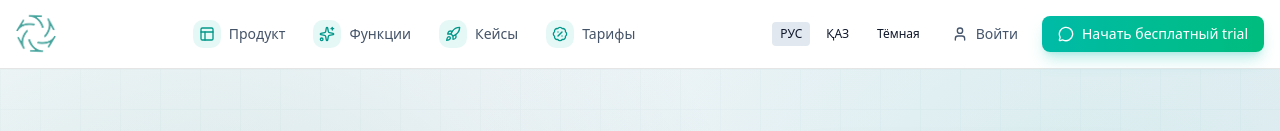
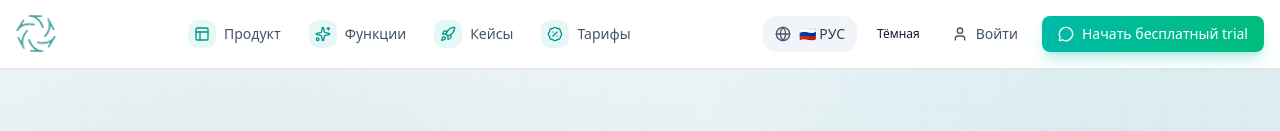
Before and after one commit to Ali-Fayzullaev/raycon, a Next.js app: page / in a window 1280 px wide. Shown: the top 131 px of the page. Built offline with nearby package versions, Linux system fonts and the light colour scheme.

Commit message:
improve LanguageSwitcher compo

```diff
--- a/src/app/components/common/LanguageSwitcher.tsx
+++ b/src/app/components/common/LanguageSwitcher.tsx
@@ -1,31 +1,103 @@
 "use client";
 import React from "react";
 import { useI18n } from "@/providers/I18nProvider";
+import { motion, AnimatePresence } from "framer-motion";
+import { Languages, Globe } from "lucide-react";
 
 export default function LanguageSwitcher() {
   const { lang, setLang, t } = useI18n();
+  const [isOpen, setIsOpen] = React.useState(false);
+
+  const languages = [
+    { code: "ru", label: t("lang_ru"), flag: "🇷🇺" },
+    { code: "kk", label: t("lang_kk"), flag: "🇰🇿" }
+  ];
+
+  const currentLang = languages.find(l => l.code === lang);
+
   return (
-    <div className="flex items-center gap-2 text-xs">
-      <button
-        onClick={() => setLang("ru")}
-        className={`px-2 py-1 rounded ${
-          lang === "ru"
-            ? "bg-slate-200 dark:bg-slate-700"
-            : "hover:bg-slate-100 dark:hover:bg-slate-800"
-        }`}
+    <div className="relative">
+      <motion.button
+        onClick={() => setIsOpen(!isOpen)}
+        className="flex items-center gap-2 px-3 py-2 rounded-xl bg-slate-100 dark:bg-slate-800 hover:bg-slate-200 dark:hover:bg-slate-700 transition-colors group"
+        whileHover={{ scale: 1.05, y: -1 }}
+        whileTap={{ scale: 0.95 }}
       >
-        {t("lang_ru")}
-      </button>
-      <button
-        onClick={() => setLang("kk")}
-        className={`px-2 py-1 rounded ${
-          lang === "kk"
-            ? "bg-slate-200 dark:bg-slate-700"
-            : "hover:bg-slate-100 dark:hover:bg-slate-800"
-        }`}
-      >
-        {t("lang_kk")}
-      </button>
+        <motion.div
+          animate={{ rotate: isOpen ? 180 : 0 }}
+          transition={{ duration: 0.2 }}
+        >
+          <Globe className="w-4 h-4 text-slate-600 dark:text-slate-400" />
+        </motion.div>
+
+        <motion.span
+          className="text-sm font-medium text-slate-700 dark:text-slate-300"
+          initial={{ opacity: 0 }}
+          animate={{ opacity: 1 }}
+        >
+          {currentLang?.flag} {currentLang?.label}
+        </motion.span>
+      </motion.button>
+
+      <AnimatePresence>
+        {isOpen && (
+          <motion.div
+            initial={{ opacity: 0, y: -10, scale: 0.95 }}
+            animate={{ opacity: 1, y: 0, scale: 1 }}
+            exit={{ opacity: 0, y: -10, scale: 0.95 }}
+            transition={{ duration: 0.2, ease: "easeOut" }}
+            className="absolute top-full right-0 mt-2 w-40 bg-white dark:bg-slate-800 rounded-xl shadow-lg border border-slate-200 dark:border-slate-700 overflow-hidden z-50"
+          >
+            <div className="p-2 space-y-1">
+              {languages.map((language) => (
+                <motion.button
+                  key={language.code}
+                  onClick={() => {
+                    setLang(language.code as any);
+                    setIsOpen(false);
+                  }}
+                  className={`w-full flex items-center gap-3 px-3 py-2 rounded-lg text-sm transition-all ${
+                    lang === language.code
+                      ? "bg-teal-500/10 text-teal-700 dark:text-teal-300"
+                      : "hover:bg-slate-100 dark:hover:bg-slate-700 text-slate-700 dark:text-slate-300"
+                  }`}
+                  whileHover={{ x: 2 }}
+                  whileTap={{ scale: 0.98 }}
+                >
+                  <span className="text-base">{language.flag}</span>
+                  <span className="font-medium">{language.label}</span>
+
+                  {lang === language.code && (
+                    <motion.div
+                      initial={{ scale: 0 }}
+                      animate={{ scale: 1 }}
+                      className="ml-auto w-2 h-2 rounded-full bg-teal-500"
+                    />
+                  )}
+                </motion.button>
+              ))}
+            </div>
+
+            {/* Декоративный элемент */}
+            <motion.div
+              className="absolute -top-1 right-4 w-2 h-2 bg-white dark:bg-slate-800 rotate-45 border-t border-l border-slate-200 dark:border-slate-700"
+              initial={{ opacity: 0 }}
+              animate={{ opacity: 1 }}
+            />
+          </motion.div>
+        )}
+      </AnimatePresence>
+
+      {/* Затемнение фона при открытом меню */}
+      {isOpen && (
+        <motion.div
+          initial={{ opacity: 0 }}
+          animate={{ opacity: 1 }}
+          exit={{ opacity: 0 }}
+          className="fixed inset-0 bg-black/10 z-40"
+          onClick={() => setIsOpen(false)}
+        />
+      )}
     </div>
   );
 }
--- a/src/app/components/layout/Header.tsx
+++ b/src/app/components/layout/Header.tsx
@@ -120,7 +120,6 @@ export default function ModernHeader() {
               width={40}
               height={40}
               alt="Raycon CRM"
-
             />
           </motion.div>
         </motion.div>
```
